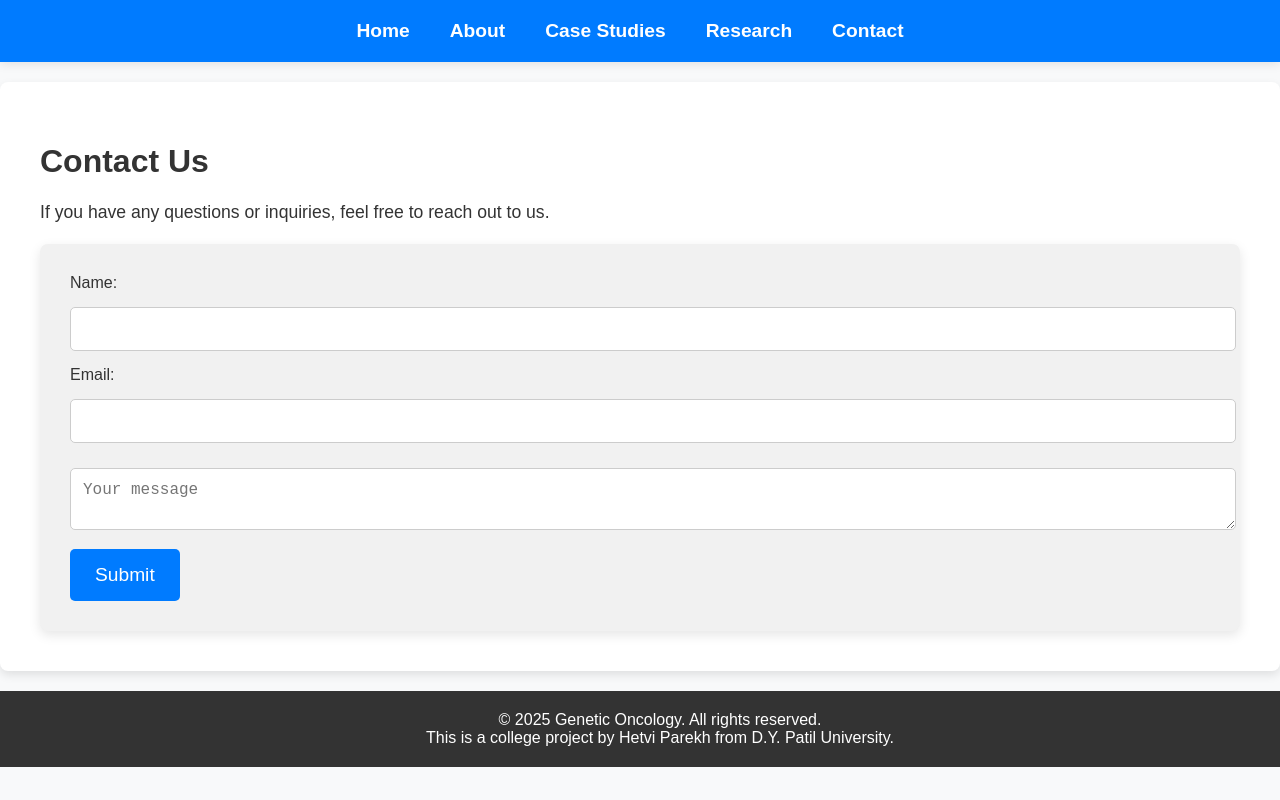
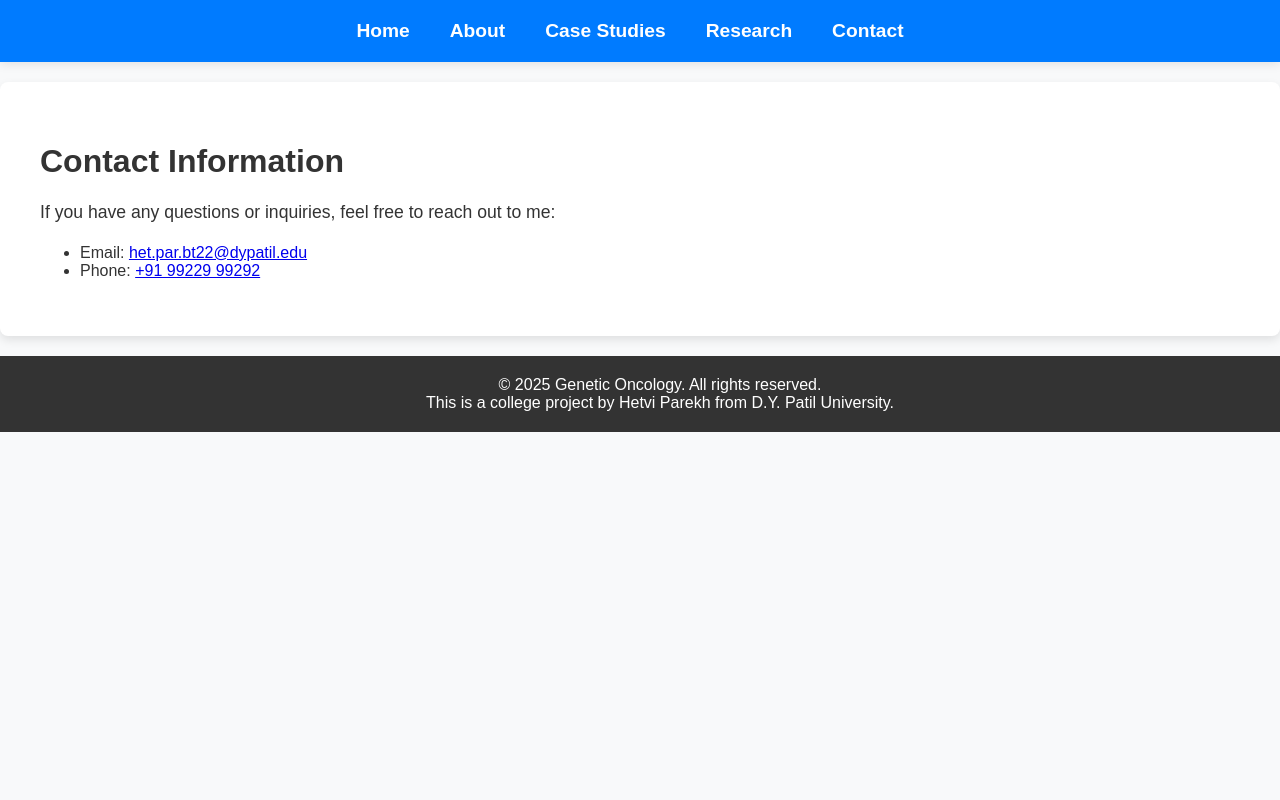
Before and after one commit to hetviparekh09/genetic-oncology, a React (Create React App) app: page /contact in a window 1280 px wide. Shown: the top 800 px of the page. Built offline with nearby package versions, Linux system fonts and the light colour scheme.

Commit message:
Update Contact.js

```diff
--- a/src/components/Contact.js
+++ b/src/components/Contact.js
@@ -3,16 +3,12 @@ import React from 'react';
 const Contact = () => {
   return (
     <div className="page">
-      <h1>Contact Us</h1>
-      <p>If you have any questions or inquiries, feel free to reach out to us.</p>
-      <form>
-        <label>Name:</label>
-        <input type="text" />
-        <label>Email:</label>
-        <input type="email" />
-        <textarea placeholder="Your message"></textarea>
-        <button type="submit">Submit</button>
-      </form>
+      <h1>Contact Information</h1>
+      <p>If you have any questions or inquiries, feel free to reach out to me:</p>
+      <ul>
+        <li>Email: <a href="mailto:het.par.bt22@dypatil.edu">het.par.bt22@dypatil.edu</a></li>
+        <li>Phone: <a href="tel:+919922999292">+91 99229 99292</a></li>
+      </ul>
     </div>
   );
 };
```
